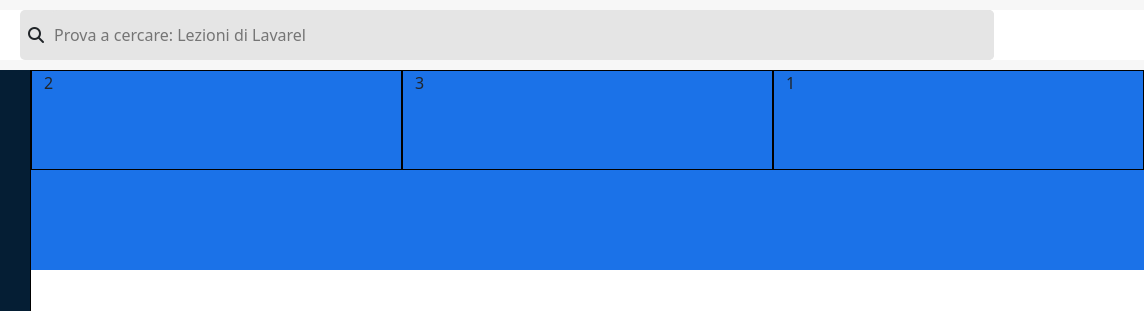
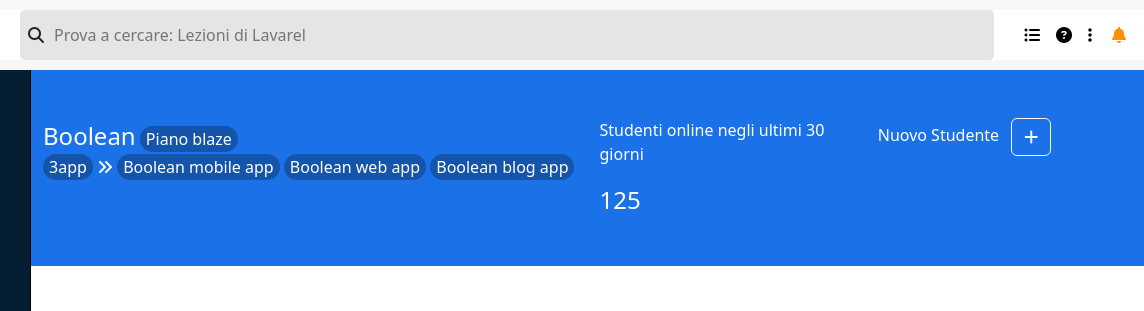
Before and after one commit to PapiMatteo/html-css-bootstrap-dashboard, a plain HTML site: page index.html in a window 1280 px wide. Shown: the top 311 px of the page, 136-1280 px from the left. Drawn offline with nearby package versions, Linux system fonts and the light colour scheme.

Commit message:
add:hero section details

```diff
--- a/css/style.css
+++ b/css/style.css
@@ -38,7 +38,8 @@ header {
     width: 120px;
 }
 
-.ms_search-bar , .ms_search-bar input{
+.ms_search-bar,
+.ms_search-bar input {
     background-color: #e5e5e5;
     height: 50px;
     border-radius: 5px;
@@ -56,13 +57,13 @@ header {
 .ms_left-col {
     width: 80px;
     height: 100%;
-    background: linear-gradient(to bottom left, #051e34 0% , #051e34 40% , #0c243a 40% , #0c243a 100%);
+    background: linear-gradient(to bottom left, #051e34 0%, #051e34 40%, #0c243a 40%, #0c243a 100%);
     /* Debug */
     border-right: 1px solid black;
 }
 
 @media screen and (min-width: 992px) {
-    .ms_left-col{
+    .ms_left-col {
         width: 180px;
     }
 }
@@ -73,9 +74,13 @@ header {
     height: 100%;
 }
 
-.ms_nav-button i , .ms_nav-button span {
+.ms_nav-button span {
     color: white;
     background: none;
+}
+
+.ms_side-button i {
+    color: white;
 }
 
 /* RIGHT COL */
@@ -88,16 +93,35 @@ header {
     overflow-y: scroll;
     height: 100%;
 }
+
 /* Hero */
 #hero {
     background-color: #1b72e8;
     /* Debug */
     min-height: 200px;
 }
+
 #hero .col {
     /* Debug */
     border: 1px solid black;
-    min-height: 100px;
+}
+
+#hero {
+    color: white;
+}
+
+.ms_hero-text {
+    font-size: 1.5rem;
+}
+
+.ms_pills {
+    background-color: rgba(0, 0, 0, 0.267);
+    padding: 0 5px;
+}
+
+.ms_pills-plus {
+    background-color: rgba(0, 0, 0, 0.267);
+    color: white;
 }
 
 /* Next Class Section */
--- a/index.html
+++ b/index.html
@@ -63,13 +63,13 @@
                             <div class="col-auto p-4">
 
                                 <ul class="list-unstyled">
-                                    <li class="pb-3"><button class="border-0 ms_nav-button"><i
+                                    <li class="pb-3"><button class="border-0 ms_nav-button ms_side-button"><i
                                                 class="fa-solid fa-house"></i><span
                                                 class="d-none d-lg-inline-block ps-2">Home</span></button></li>
-                                    <li class="pb-3"><button class="border-0 ms_nav-button"><i
+                                    <li class="pb-3"><button class="border-0 ms_nav-button ms_side-button"><i
                                                 class="fa-solid fa-chart-simple"></i><span
                                                 class="d-none d-lg-inline-block ps-3">Stats</span></button></li>
-                                    <li class="pb-3"><button class="border-0 ms_nav-button"><i
+                                    <li class="pb-3"><button class="border-0 ms_nav-button ms_side-button"><i
                                                 class="fa-solid fa-signal"></i><span
                                                 class="d-none d-lg-inline-block ps-2">Signal</span>
                                     </li>
@@ -77,7 +77,9 @@
 
                             </div>
                             <div class="col-auto">
-                                <button class="border-0 ms_nav-button pb-2"><i class="fa-solid fa-gear"></i><span class="d-none d-lg-inline-block ps-2"> Admin</span></button>
+                                <button class="border-0 ms_nav-button ms_side-button pb-2"><i
+                                        class="fa-solid fa-gear"></i><span class="d-none d-lg-inline-block ps-2">
+                                        Admin</span></button>
                             </div>
                         </div>
                     </div>
@@ -93,10 +95,39 @@
                     <!-- Hero -->
                     <section id="hero">
                         <div class="container-fluid">
-                            <div class="row row-cols-1 row-cols-sm-3">
-                                <div class="col order-sm-last">1</div>
-                                <div class="col">2</div>
-                                <div class="col">3</div>
+                            <div class="row py-5 gy-4">
+                                <div class="col-12 col-sm-3 order-sm-last">
+                                    <span class="me-2">Nuovo Studente</span>
+                                    <button class="btn btn-outline-light" type="button" data-bs-toggle="offcanvas"
+                                        data-bs-target="#offcanvasRight" aria-controls="offcanvasRight"><i
+                                            class="fa-solid fa-plus"></i></button>
+                                </div>
+                                <div class="col-12 col-sm-6">
+                                    <span class="ms_hero-text">Boolean</span>
+                                    <button class="ms_pills-plus border-0 rounded-pill d-inline-block">
+                                        Piano blaze
+                                    </button><br>
+                                    <button class="ms_pills-plus border-0 rounded-pill d-inline-block">
+                                        3app
+                                    </button>
+                                    <span><i class="fa-solid fa-angles-right"></i></span>
+                                    <button class="ms_pills-plus border-0 rounded-pill d-inline-block d-lg-none">
+                                        <i class="fa-solid fa-plus"></i>
+                                    </button>
+                                    <button class="ms_pills-plus border-0 rounded-pill d-none d-lg-inline-block">
+                                        Boolean mobile app
+                                    </button>
+                                    <button class="ms_pills-plus border-0 rounded-pill d-none d-lg-inline-block">
+                                        Boolean web app
+                                    </button>
+                                    <button class="ms_pills-plus border-0 rounded-pill d-none d-lg-inline-block">
+                                        Boolean blog app
+                                    </button>
+                                </div>
+                                <div class="col-12 col-sm-3">
+                                    <p>Studenti online negli ultimi 30 giorni</p>
+                                    <span class="ms_hero-text">125</span>
+                                </div>
                             </div>
                         </div>
                     </section>
@@ -260,6 +291,11 @@
         <!-- /EXTERNAL STRUCTURE -->
 
     </div>
+    <!-- Bootstrap Script -->
+    <script src="https://cdn.jsdelivr.net/npm/bootstrap@5.3.2/dist/js/bootstrap.bundle.min.js"
+        integrity="sha384-C6RzsynM9kWDrMNeT87bh95OGNyZPhcTNXj1NW7RuBCsyN/o0jlpcV8Qyq46cDfL"
+        crossorigin="anonymous"></script>
+
 </body>
 
 </html>
```
